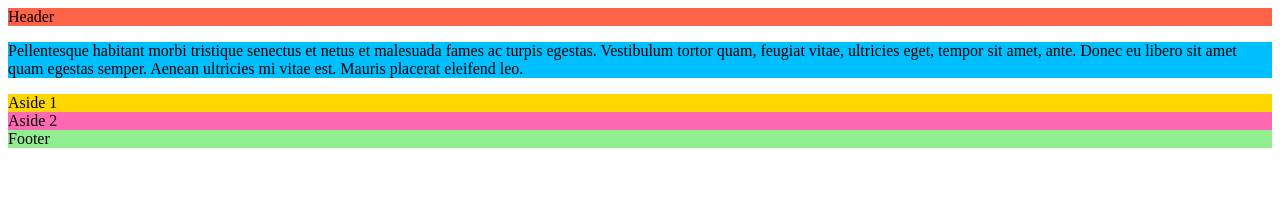
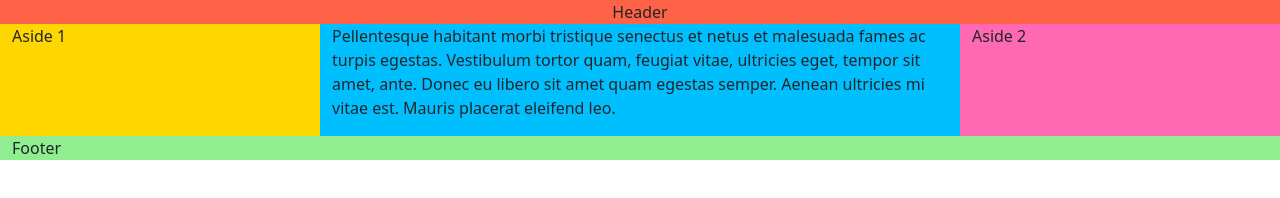
Before and after one commit to pbreteche/bootstrap-2103, a plain HTML site: page 01maquette/layout.html in a window 1280 px wide. Drawn offline with nearby package versions, Linux system fonts and the light colour scheme.

Commit message:
RWD layout

```diff
--- a/01maquette/layout.html
+++ b/01maquette/layout.html
@@ -4,17 +4,18 @@
     <meta charset="UTF-8">
     <meta name="viewport" content="width=device-width, initial-scale=1.0">
     <title>Layout</title>
-    <link rel="stylesheet" href="../../dist/styles.css">
+    <link href="https://cdn.jsdelivr.net/npm/bootstrap@5.0.0-beta3/dist/css/bootstrap.min.css" rel="stylesheet" integrity="sha384-eOJMYsd53ii+scO/bJGFsiCZc+5NDVN2yr8+0RDqr0Ql0h+rP48ckxlpbzKgwra6" crossorigin="anonymous">
 </head>
-<body>
-    <div class="wrapper">
-        <header class="header" style="background-color: tomato;">Header</header>
-        <article class="main" style="background-color: deepskyblue;">
+<body class="container-xxl">
+    <div class="row">
+        <header class="header text-center" style="background-color: tomato;">Header</header>
+        <article class="main col-lg-6 order-lg-2" style="background-color: deepskyblue;">
           <p>Pellentesque habitant morbi tristique senectus et netus et malesuada fames ac turpis egestas. Vestibulum tortor quam, feugiat vitae, ultricies eget, tempor sit amet, ante. Donec eu libero sit amet quam egestas semper. Aenean ultricies mi vitae est. Mauris placerat eleifend leo.</p>
         </article>
-        <aside class="aside aside-1" style="background-color: gold;">Aside 1</aside>
-        <aside class="aside aside-2" style="background-color: hotpink;">Aside 2</aside>
-        <footer class="footer" style="background-color: lightgreen;">Footer</footer>
+        <aside class="aside aside-1 col-md-6 col-lg-3 order-lg-1" style="background-color: gold;">Aside 1</aside>
+        <aside class="aside aside-2 col-md-6 col-lg-3 order-lg-3" style="background-color: hotpink;">Aside 2</aside>
+        <footer class="footer order-lg-4" style="background-color: lightgreen;">Footer</footer>
       </div>
+      <script src="https://cdn.jsdelivr.net/npm/bootstrap@5.0.0-beta3/dist/js/bootstrap.bundle.min.js" integrity="sha384-JEW9xMcG8R+pH31jmWH6WWP0WintQrMb4s7ZOdauHnUtxwoG2vI5DkLtS3qm9Ekf" crossorigin="anonymous"></script>
 </body>
 </html>
```
